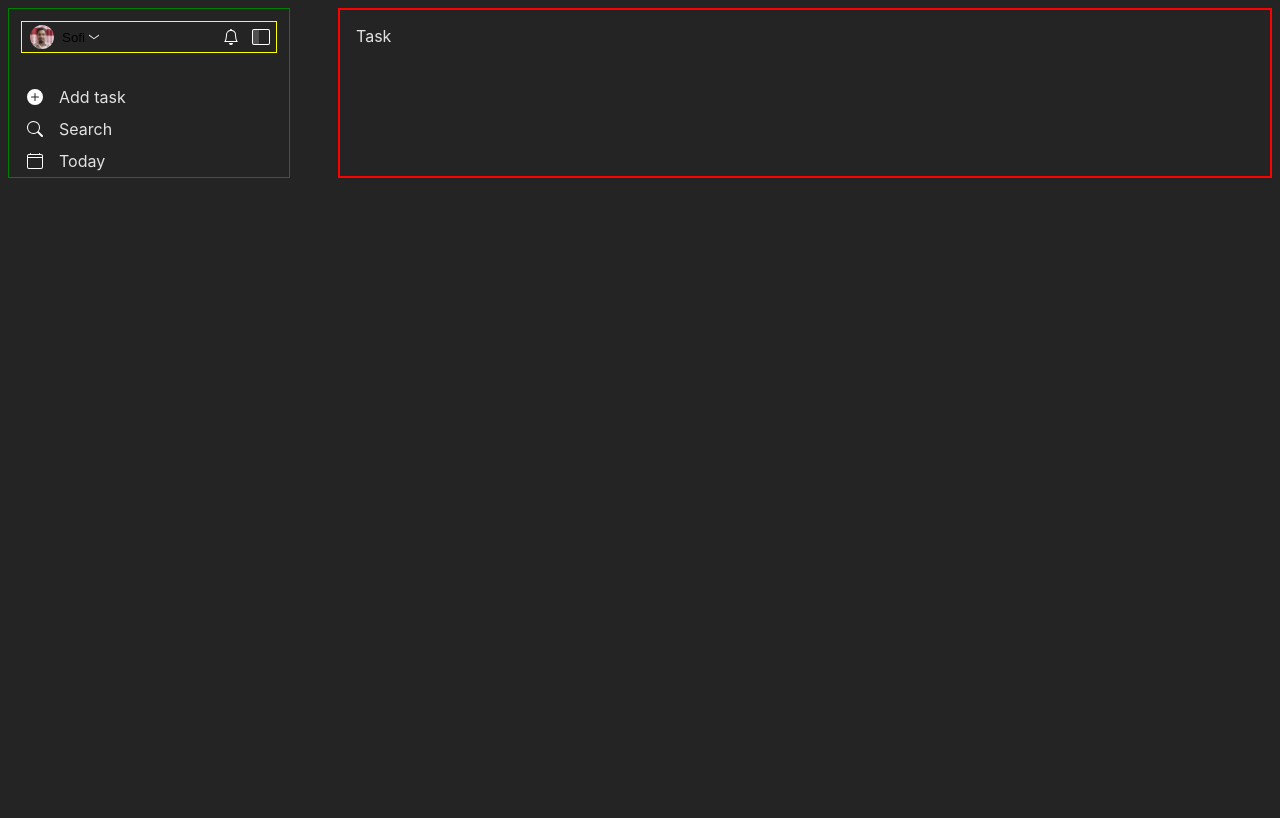
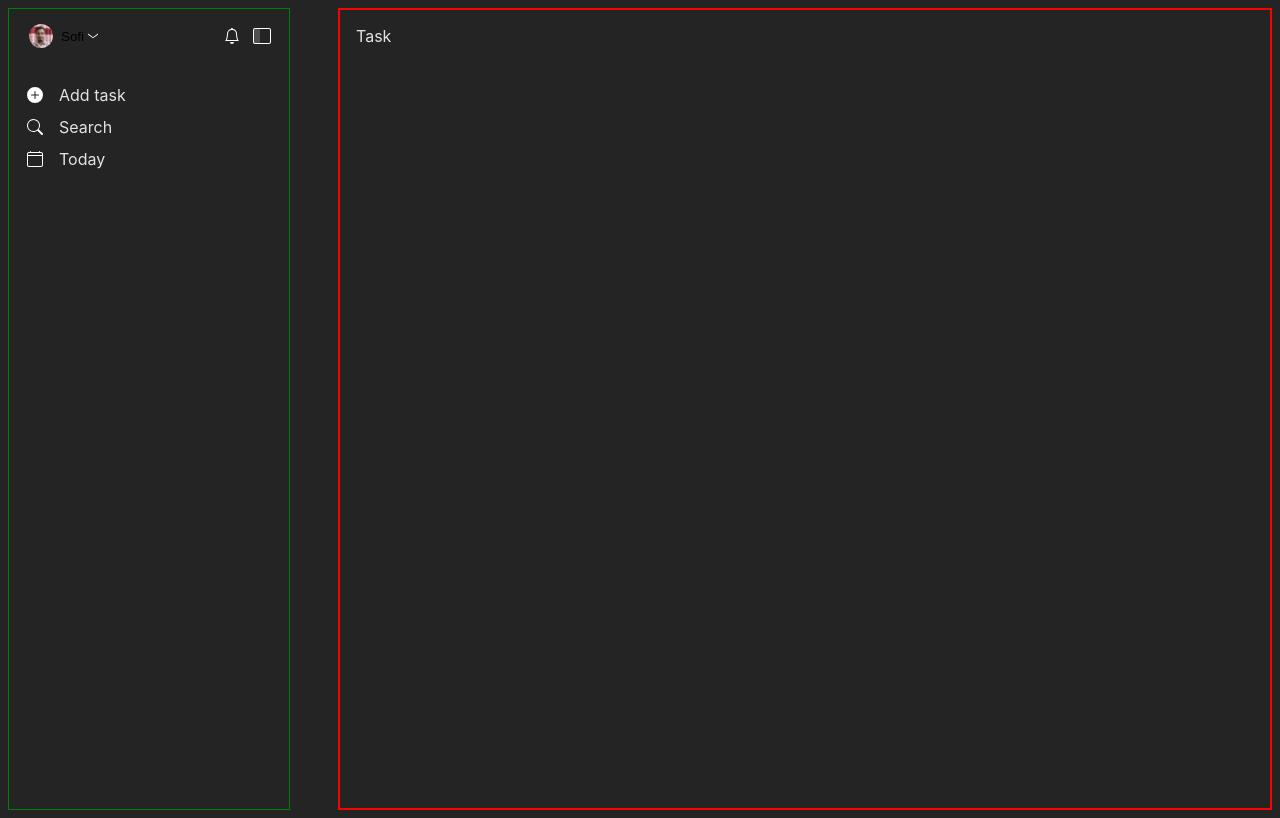
Before and after one commit to SofiuzzamanSofi/prayer-to-do, a React (Vite) app in the folder frontend/: page / in a window 1280 px wide. Built offline with nearby package versions, Linux system fonts and the light colour scheme; no server answers.

Commit message:
locking ui is great main work is due

```diff
--- a/frontend/src/Component/LeftMenu/LeftMenu.module.css
+++ b/frontend/src/Component/LeftMenu/LeftMenu.module.css
@@ -5,7 +5,6 @@
     display: flex;
     justify-content: space-between;
     align-items: center;
-    border: 1px solid yellow;
 }
 
 .left_menu_image_with_dropdown {
--- a/frontend/src/Layout/TodoLayout.module.css
+++ b/frontend/src/Layout/TodoLayout.module.css
@@ -1,5 +1,6 @@
 .lef_menu {
     width: 17.5rem;
+    height: 100vh;
     border: 0.1px solid green;
 }
 
```
